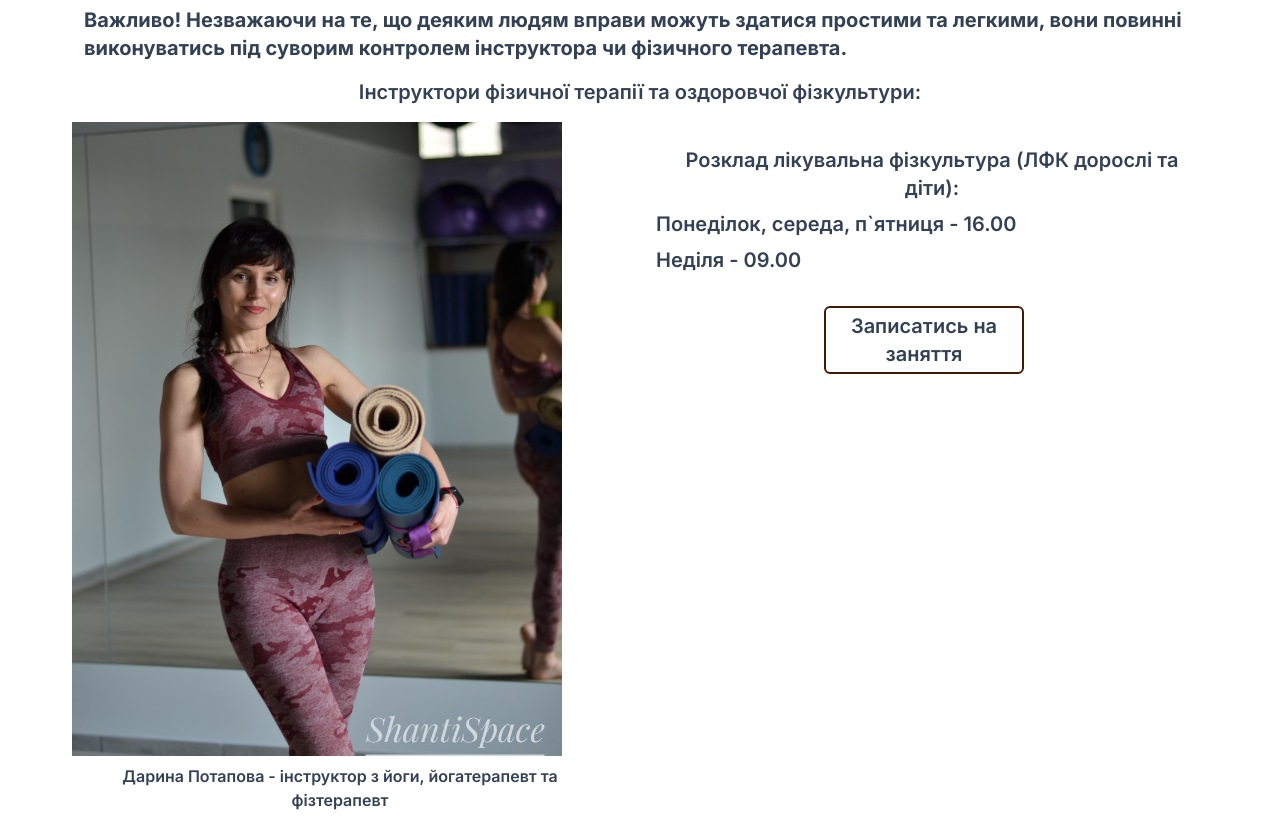
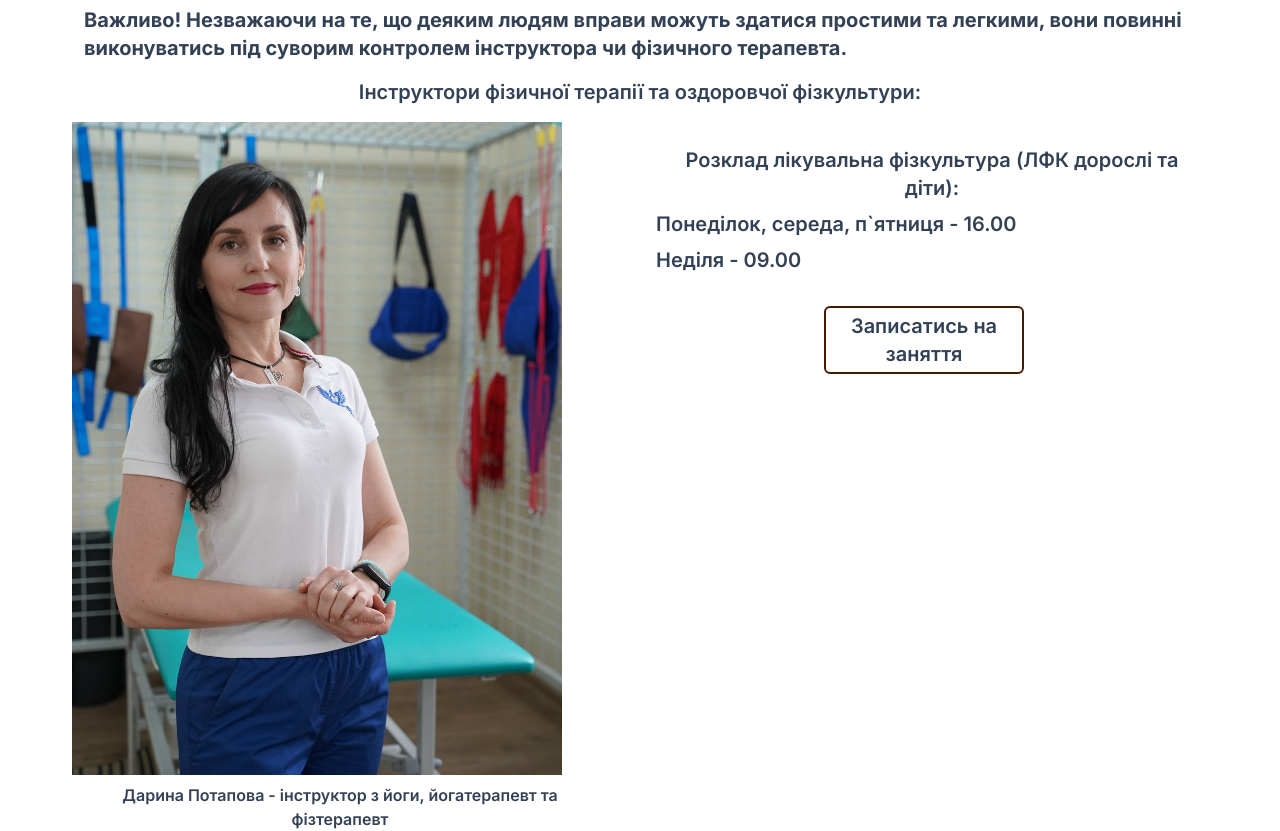
Before and after one commit to Tetyanka-T/shantispace, a Next.js app: page /physical-therapy in a window 1280 px wide. Shown: the part 5380-6211 px from the top of the page. Built offline with nearby package versions, Linux system fonts and the light colour scheme; no server answers; what pusher, tailwindcss-animated would draw is missing.

Commit message:
fix photo

```diff
--- a/app/physical-therapy/page.tsx
+++ b/app/physical-therapy/page.tsx
@@ -101,7 +101,7 @@ const PhysicalPage = () => {
       <div className="2xl:mx-[340px]">
         <div className="md:flex">
         <div>
-          <Image src="/couch.jpeg" alt="Дарина Полозок - інструктор з йоги, йогатерапевт та фізтерапевт" width={320} height={300} className="w-full h-auto object-cover md:w-[490px]"/>
+          <Image src="/couch2.jpeg" alt="Дарина Полозок - інструктор з йоги, йогатерапевт та фізтерапевт" width={320} height={300} className="w-full h-auto object-cover md:w-[490px]"/>
           <h2 className="text-md text-center my-2">Дарина Потапова - інструктор з йоги, йогатерапевт та фізтерапевт</h2>
         </div>
         <div className="mt-4 md:ml-8">
--- a/tsconfig.json
+++ b/tsconfig.json
@@ -28,6 +28,6 @@
     "**/*.tsx",
     "**/*.jsx",
     ".next/types/**/*.ts",
- "components/ArticlesPagetsx", "components/Articles/ArticlesPage.jsx", "components/Articles/ArticlesList.jsx", "app/articles/[slug]/page.tsx", "components/Articles/ArticlePageDescription.jsx", "components/Articles/FilterArticles.jsx", "components/Articles/Article.jsx", "app/chat/layout.jsx", "components/Chat/SideBar.jsx", "actions/getSession.js", "app/conversations/layout.tsx", "actions/getConversationById.js", "pages/api/pusher/auth.js", "components/NavBar/NavBar.jsx"  ],
+  "components/Articles/ArticlesPage.jsx", "components/Articles/ArticlesList.jsx", "app/articles/[slug]/page.tsx", "components/Articles/ArticlePageDescription.jsx", "components/Articles/FilterArticles.jsx", "components/Articles/Article.jsx", "app/chat/layout.jsx", "components/Chat/SideBar.jsx", "actions/getSession.js", "app/conversations/layout.tsx", "actions/getConversationById.js", "pages/api/pusher/auth.js", "components/NavBar/NavBar.jsx"  ],
   "exclude": ["node_modules"]
 }
```
Also changed, not shown: public/couch2.JPEG (added).
